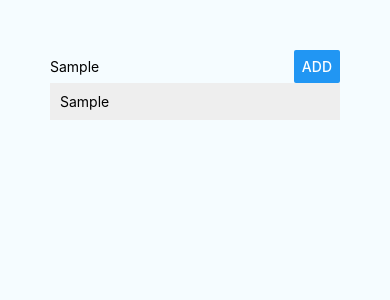
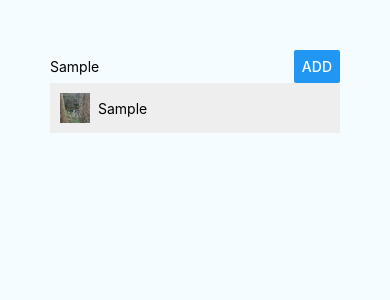
Before and after one commit to footios/fotisProject, a React Native app: screen / in a window 390 px wide. Both pictures are taken after typing "Sample" into the empty fields and a click on the button "ADD". Shown: the top 300 px of the page. Built offline with nearby package versions, Linux system fonts and the light colour scheme.

Commit message:
show an image by the listItem

```diff
--- a/App.js
+++ b/App.js
@@ -11,6 +11,7 @@
 
 import PlaceInput from './src/components/PlaceInput/PlaceInput';
 import PlaceList from './src/components/PlaceList/PlaceList';
+import placeImage from './src/assets/dendra.jpg';
 
 export default class App extends Component {
 	state = {
@@ -20,13 +21,14 @@
 		this.setState((prevState) => ({
 			places: prevState.places.concat({
 				key: Math.random(),
-				value: placeName
+				name: placeName,
+				image: placeImage
 			})
 		}));
 	};
 
 	placeDeletedItem = (key) => {
-		placesOutput = this.setState((prevState) => {
+		this.setState((prevState) => {
 			return {
 				places: prevState.places.filter((place) => place.key !== key)
 			};
--- a/src/components/ListItem/ListItem.js
+++ b/src/components/ListItem/ListItem.js
@@ -1,11 +1,12 @@
 import React from 'react';
-import { View, Text, StyleSheet, TouchableOpacity } from 'react-native';
+import { View, Text, StyleSheet, TouchableOpacity, Image } from 'react-native';
 
 //child of PlaceList
 const listItem = (props) => {
 	return (
 		<TouchableOpacity onPress={props.onItemPressed}>
 			<View style={styles.listItem}>
+            <Image resizeMode='cover' style={styles.placeImage} source={props.placeImage} />
 				<Text>{props.placeName}</Text>
 			</View>
 		</TouchableOpacity>
@@ -17,8 +18,15 @@
 		width: '100%',
 		padding: 10,
 		marginBottom: 5,
-		backgroundColor: '#eee'
-	}
+        backgroundColor: '#eee',
+        flexDirection: 'row',
+        alignItems: 'center'
+    },
+    placeImage: {
+        marginRight: 8,
+        height: 30,
+        width: 30
+    }
 });
 
 export default listItem;
--- a/src/components/PlaceInput/PlaceInput.js
+++ b/src/components/PlaceInput/PlaceInput.js
@@ -1,23 +1,19 @@
 import React, { Component } from 'react';
-import { View, TextInput, Button, StyleSheet} from 'react-native';
+import { View, TextInput, Button, StyleSheet } from 'react-native';
 
 class PlaceInput extends Component {
-    state = {
+	state = {
 		placeName: ''
 	};
 
 	placeNameChangeHandler = (val) => {
 		this.setState({ placeName: val });
-    };
-
-    placeSubmitHandler = () => {
-        if (this.state.placeName.trim() === '') return;
-
-        this.props.onPlaceAdded(this.state.placeName)
-
-		// this.setState((prevState) => ({ places: prevState.places.concat(prevState.placeName) }));
 	};
 
+	placeSubmitHandler = () => {
+		if (this.state.placeName.trim() === '') return;
+		this.props.onPlaceAdded(this.state.placeName);
+	};
 
 	render() {
 		return (
@@ -28,18 +24,14 @@
 					value={this.state.placeName}
 					onChangeText={this.placeNameChangeHandler}
 				/>
-                <Button
-                style={styles.placeButton}
-                title="Add"
-                onPress={this.placeSubmitHandler}
-                />
+				<Button style={styles.placeButton} title="Add" onPress={this.placeSubmitHandler} />
 			</View>
 		);
 	}
 }
 
 const styles = StyleSheet.create({
-    inputContainer: {
+	inputContainer: {
 		width: '100%',
 		flexDirection: 'row',
 		alignItems: 'center',
@@ -50,7 +42,7 @@
 	},
 	placeButton: {
 		width: '30%'
-  },
-})
+	}
+});
 
 export default PlaceInput;
--- a/src/components/PlaceList/PlaceList.js
+++ b/src/components/PlaceList/PlaceList.js
@@ -5,14 +5,14 @@
 
 const placeList = (props) => {
 
-
     return (
         <FlatList
         style={styles.listContainer}
         data={props.places}
         renderItem={(info) => (
             <ListItem
-            placeName={info.item.value}
+            placeName={info.item.name}
+            placeImage={info.item.image}
             onItemPressed={() => props.onItemDeleted(info.item.key) }
             />
         )}
```
Also changed, not shown: src/assets/dendra.jpg (added).
